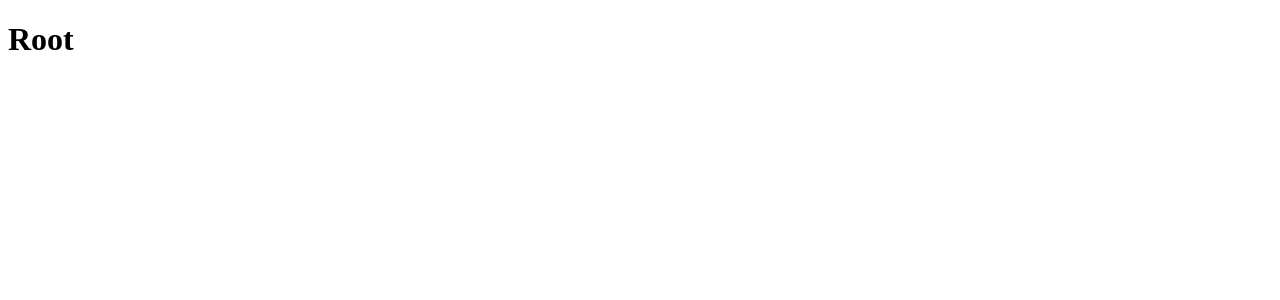
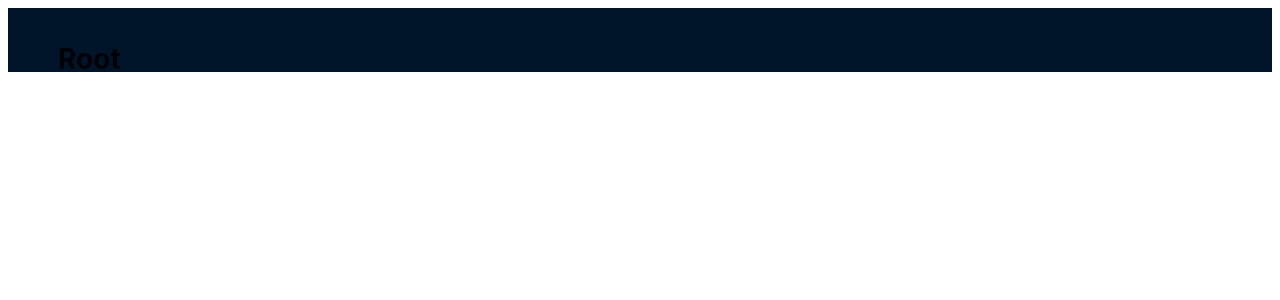
Before and after one commit to Etu48485/projet2, a React (Vite) app: page / in a window 1280 px wide. Shown: the top 300 px of the page. Built offline with nearby package versions, Linux system fonts and the light colour scheme.

Commit message:
Fin cours

```diff
--- a/src/pages/Firstpage.jsx
+++ b/src/pages/Firstpage.jsx
@@ -1,4 +1,17 @@
+import { useEffect, useState } from "react";
+import { List } from "antd";
+import { SendOutlined } from '@ant-design/icons';
+
+
 export default function FirstPage (props){
+    const [list,setlist] = useState([]);
+
+    useEffect(() => {
+        loadList();
+    },[])
+
+
+
     return(
         <>
             <h1>Page 1</h1>
--- a/src/pages/Root.jsx
+++ b/src/pages/Root.jsx
@@ -1,10 +1,16 @@
 import { Outlet } from "react-router";
+import { Layout } from "antd";
+const { Header, Content, Footer } = Layout;
 
 export default function Root (props){
     return(
-        <>
-            <h1>Root</h1>
-            <Outlet/>
-        </>
+        <Layout>
+            <Header>
+                <h1>Root</h1>
+            </Header>
+            <Content>
+                    <Outlet/>
+            </Content>
+            </Layout>
     )
 }
```
